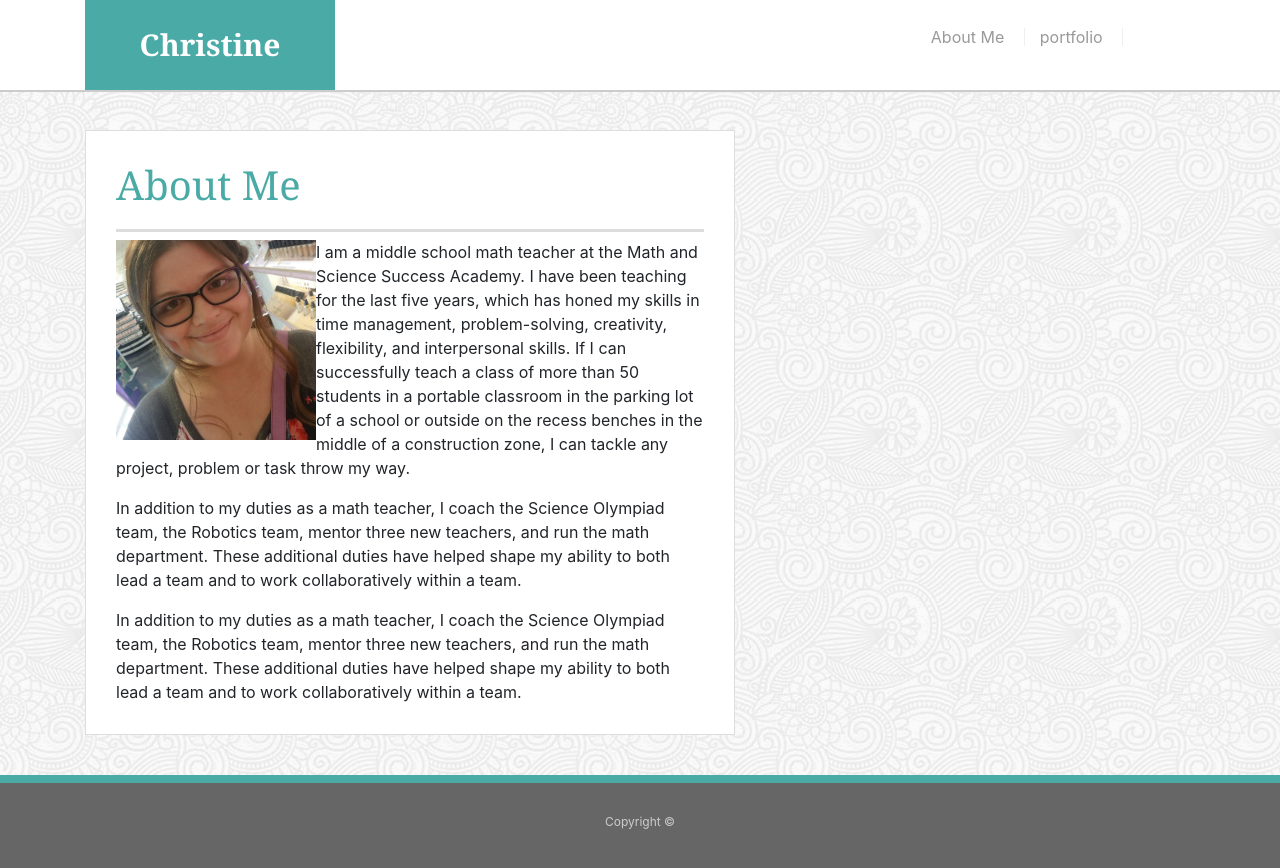
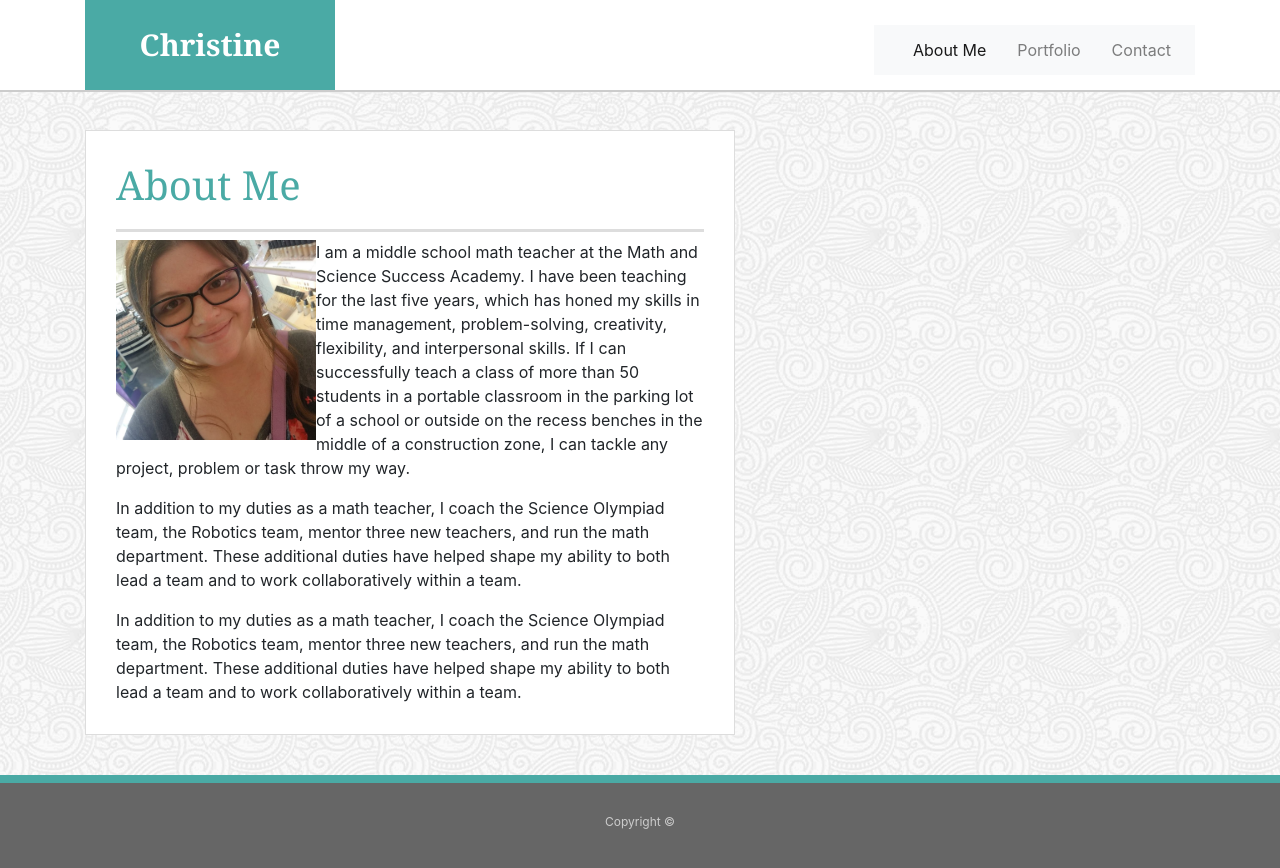
Before and after one commit to clcamou/Portfolio2.0, a plain HTML site: page index1.0.html in a window 1280 px wide. Drawn offline with nearby package versions, Linux system fonts and the light colour scheme.

Commit message:
Update index1.0.html

```diff
--- a/index1.0.html
+++ b/index1.0.html
@@ -9,14 +9,27 @@
     </head>
 
     <body>
-        <header id="masthead">
+     <header id="masthead">
             <div class= "container">
                 <a href="index1.0.html" id="logo"> Christine Camou</a>
-            <nav>
-                <a href="index1.0.html"> About Me</a>
-                <a href=portfolio.html> portfolio</a>
-                <a hef= "contact.html"> contact</a>
-            </nav>
+                <nav class="navbar navbar-expand-lg navbar-light bg-light" style="background-color: white;">
+                        <button class="navbar-toggler" type="button" data-toggle="collapse" data-target="#navbarTogglerDemo01" aria-controls="navbarTogglerDemo01" aria-expanded="false" aria-label="Toggle navigation">
+                          <span class="navbar-toggler-icon"></span>
+                        </button>
+                        <div class="collapse navbar-collapse" id="navbarTogglerDemo01">
+                          <ul class="navbar-nav mr-auto mt-2 mt-lg-0">
+                            <li class="nav-item active">
+                              <a class="nav-link" href="index1.0.html"> About Me <span class="sr-only">(current)</span></a>
+                            </li>
+                            <li class="nav-item">
+                              <a class="nav-link" href="portfolio.html">Portfolio</a>
+                            </li>
+                            <li class="nav-item">
+                              <a class="nav-link" href="contact.html">Contact</a>
+                            </li>
+                          </ul>
+                        </div>
+                      </nav>
             </div>
         </header>
             <div id="main-container" class="container">
```
